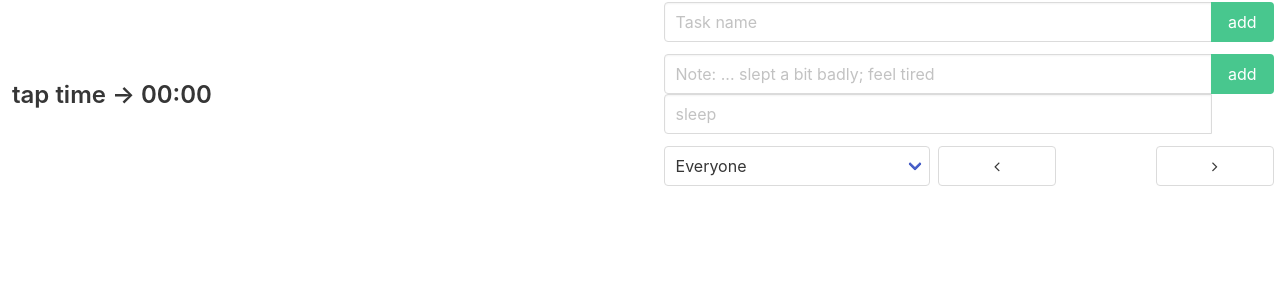
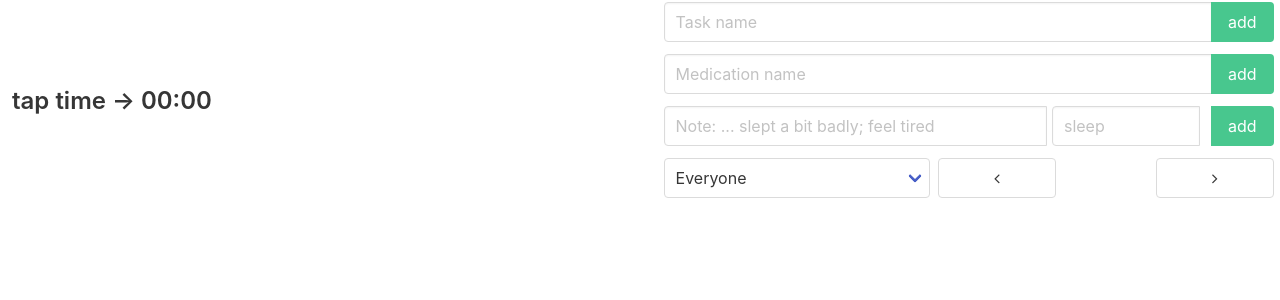
Before and after one commit to siims/self_tracker, a FastAPI app: template templates/index.html in a window 1280 px wide. Shown: the top 300 px of the page. Run offline with FastAPI, Linux system fonts and the light colour scheme; the template is opened without the code that fills it, so the values that code supplies are empty; some libraries are stand-ins or nearby versions.

Commit message:
added a simple way to add medications + task elements are a bit smaller now

```diff
--- a/main.py
+++ b/main.py
@@ -7,10 +7,10 @@ from starlette.responses import RedirectResponse
 from starlette.staticfiles import StaticFiles
 from starlette.templating import Jinja2Templates
 
-from models import TimeTapDto, NoteTapDto, TimeTapStatisticsRequestDto, MedicationTapDto
+from models import TimeTapDto, NoteTapDto, TimeTapStatisticsRequestDto, MedicationTapDto, MedicationDto
 from tap_service import fetch_time_taps, fetch_time_tap, fetch_all_workers, fetch_note_taps, \
     delete_note_tap, InvalidInputException, add_note_tap, add_time_tap, get_unused_time_tap_blocks_for_day, \
-    get_medication_views, update_medication_tap, get_unused_medication_tap_blocks_for_day
+    get_medication_views, update_medication_tap, get_unused_medication_tap_blocks_for_day, add_medication
 from views import MainTemplateData
 
 templates = Jinja2Templates(directory="templates/")
@@ -114,6 +114,11 @@ async def delete_time_tap(medication_tap: MedicationTapDto):
     return get_medication_views(name=medication_tap.name, worker=medication_tap.worker, date=medication_tap.date)[0]
 
 
+@app.post("/medication")
+async def post_medication(medication: MedicationDto):
+    add_medication(medication)
+
+
 @app.post("/statistics")
 async def time_tap_statistics(note: TimeTapStatisticsRequestDto):
     if note.worker == "":
--- a/models.py
+++ b/models.py
@@ -13,6 +13,10 @@ class TimeTapDto(BaseModel):
     name: str
     worker: str
     date: datetime.date
+
+
+class MedicationDto(BaseModel):
+    name: str
 
 
 class MedicationTapDto(BaseModel):
--- a/templates/index.html
+++ b/templates/index.html
@@ -14,7 +14,7 @@
 
         .task {
             display: inline-block;
-            width: 12rem;
+            width: 10rem;
             cursor: default;
             user-select: none;
             -moz-user-select: none;
@@ -112,6 +112,15 @@
             });
         }
 
+        function addMedication(formData) {
+            $.post("/medication", JSON.stringify({
+                "name": formData.name.value,
+            })).done((res) => {
+                formData.name.value = ""
+                window.location.reload();
+            });
+        }
+
         function addNote(formData) {
             let request_payload = {
                 "description": formData.description.value,
@@ -146,7 +155,6 @@
             <div class="navbar-item">
                 <div class="columns">
                     <div class="column">
-
                         <form class="field has-addons"
                               action="javascript:" onsubmit='return addTask(this);'
                               method="post">
@@ -163,13 +171,23 @@
                             </div>
                         </form>
                         <form class="field has-addons"
+                              action="javascript:" onsubmit='return addMedication(this);'
+                              method="post">
+                            <div class="control" style="width:100%;">
+                                <input class="input" name="name" type="text" placeholder="Medication name">
+                            </div>
+                            <div class="control">
+                                <input type="submit" class="button is-success" value="add">
+                            </div>
+                        </form>
+                        <form class="field has-addons"
                               action="javascript:" onsubmit='return addNote(this);'
                               method="post">
                             <div class="control" style="width:100%;">
 
                                 <input class="input" name="description" type="text"
-                                       placeholder="Note: ... slept a bit badly; feel tired">
-                                <input class="input" name="type" type="text" placeholder="sleep">
+                                       placeholder="Note: ... slept a bit badly; feel tired" style="width: 70%">
+                                <input class="input" name="type" type="text" placeholder="sleep" style="width: 27%">
                                 <input class="input" name="date" type="hidden" value="{{ target_date }}">
                                 <input class="input" name="worker" type="hidden" value="{{ worker }}">
 
```
Also changed, not shown: tap_service.py (+8 -1 lines).
